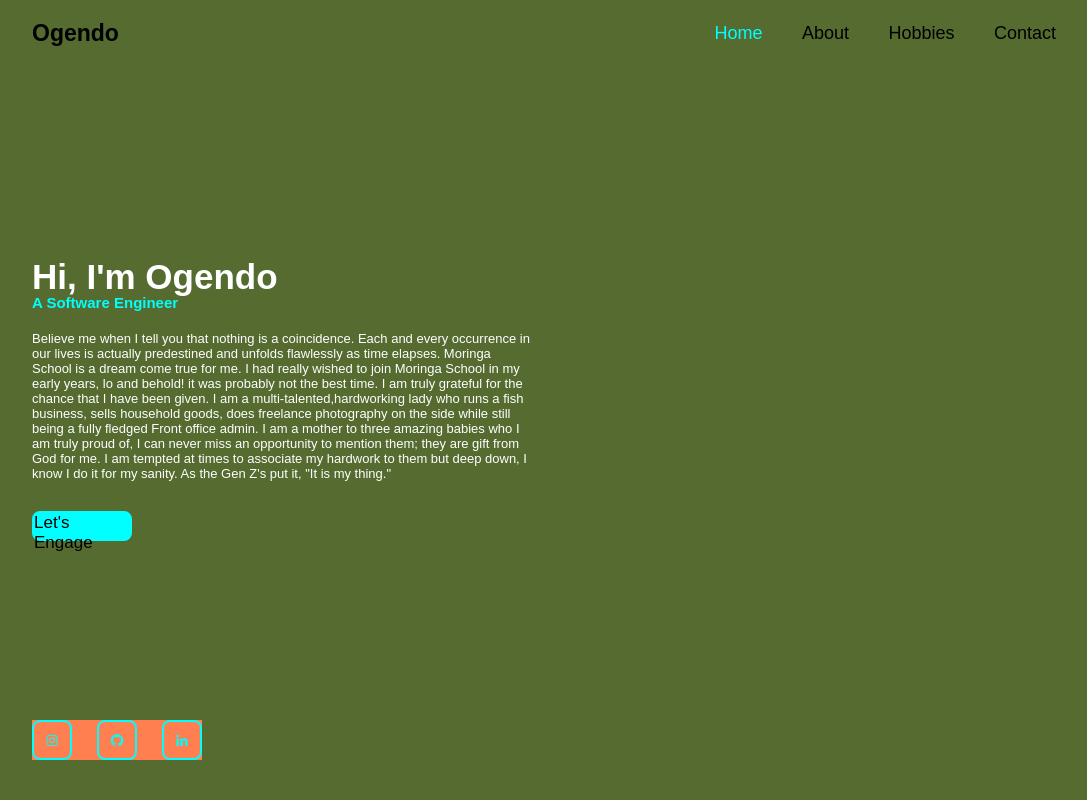
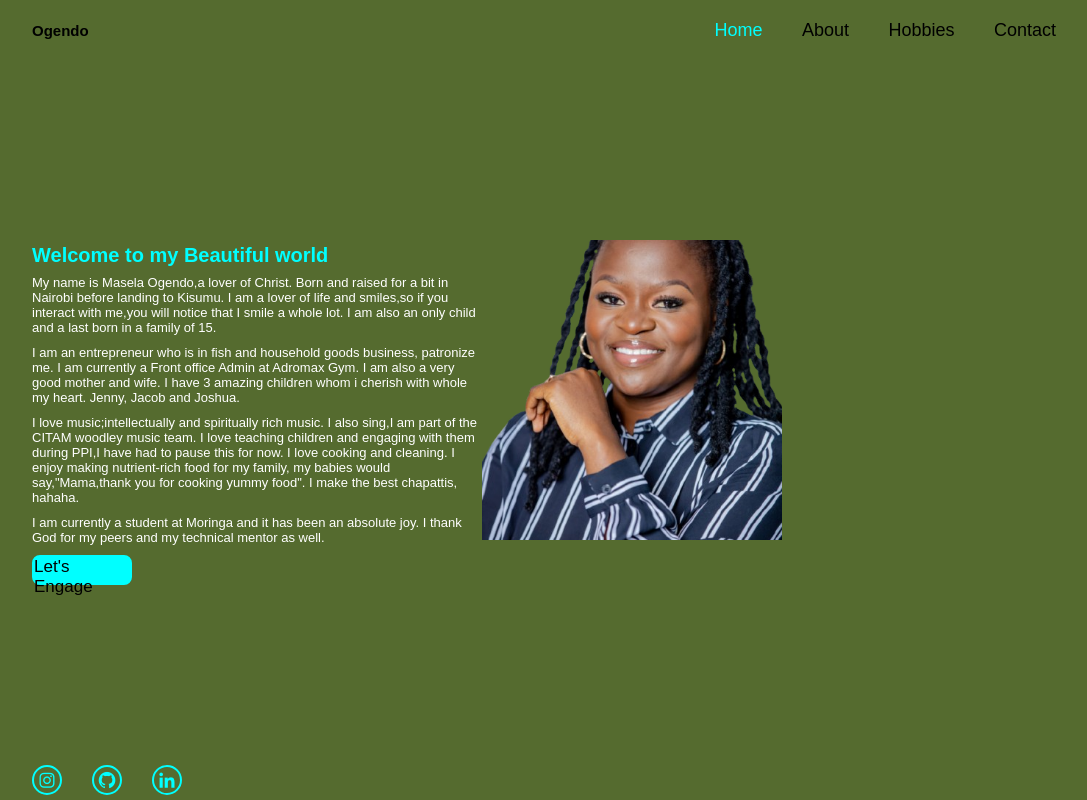
Before and after one commit to Ogendo-star/Masela-Website, a plain HTML site: page index.html in a window 1280 px wide. Shown: the whole page, without its empty margins (96-1183 px from the left). Drawn offline with nearby package versions, Linux system fonts and the light colour scheme.

Commit message:
feat:modified index html and style css

```diff
--- a/index.html
+++ b/index.html
@@ -21,18 +21,27 @@
 
  <section class="home">
     <div class="home-content">
-        <h1>Hi, I'm Ogendo</h1>
-        <h4>A Software Engineer</h4>
-        <p>Believe me when I tell you that nothing is a coincidence.
-        Each and every occurrence in our lives is actually predestined and unfolds flawlessly as time elapses.
-        Moringa School is a dream come true for me. I had really wished to join Moringa School in my early years,
-        lo and behold! it was probably not the best time.
-        I am truly grateful for the chance that I have been given.
-    I am a multi-talented,hardworking lady who runs a fish business, sells household goods,
-does freelance photography on the side while still being a fully fledged Front office admin.
-I am a mother to three amazing babies who I am truly proud of, I can never miss an opportunity to mention them;
-they are gift from God for me. I am tempted at times to associate my hardwork to them but deep down, I know I do it for my sanity.
-As the Gen Z's put it, "It is my thing."
+        <h1>Welcome to my Beautiful world</h1>
+
+        <p>My name is Masela Ogendo,a lover of Christ.
+        Born and raised for a bit in Nairobi before landing to Kisumu.
+        I am a lover of life and smiles,so if you interact with me,you will notice
+        that I smile a whole lot. I am also an only child and a last born in a family of 15.
+
+        <p>I am an entrepreneur who is in fish and household goods business, patronize me.
+        I am currently a Front office Admin at Adromax Gym.
+        I am also a very good mother and wife. I have 3 amazing children whom i cherish with whole my heart.
+        Jenny, Jacob and Joshua.</p>
+
+        <p>I love music;intellectually and spiritually rich music. I also sing,I am part of the CITAM woodley music team.
+        I love teaching children and engaging with them during PPI,I have had to pause this for now.
+        I love cooking and cleaning. I enjoy making nutrient-rich food for my family,
+        my babies would say,"Mama,thank you for cooking yummy food".
+        I make the best chapattis, hahaha.</p>
+
+        <p>I am currently a student at Moringa and it has been an absolute joy.
+        I thank God for my peers and my technical mentor as well.</p>
+
 </p>
 
 <div class="btn-box">
@@ -45,8 +54,15 @@ As the Gen Z's put it, "It is my thing."
         <a href="#"><i class='bx bxl-github' ></i></a>
         <a href="#"><i class='bx bxl-linkedin' ></i></a>
 
+</div>
 
-    </div>
+
+<div class="Images">
+    <img src="Assets/Images/Masela2.png" alt="Masela">
+
+
+</div>
+
 </section>
 </body>
 </html>
--- a/style.css
+++ b/style.css
@@ -27,7 +27,7 @@ body {
     }
 
 .logo {
-    font-size: 23px;
+    font-size: 15px;
     color: black;
     text-decoration: wavy;
     font-weight: 600;
@@ -55,29 +55,26 @@ body {
 }
 
 .home-content{
-    max-width: 500px;
+    max-width: 450px;
 }
 
 .home-content h1 {
-    font-size: 35px;
-    font-weight: 700;
+    font-size: 20px;
+    font-weight: 600;
     line-height: 1.0;
-
+    color: cyan;
+    margin: 30px 0 10px;
 }
 
-.home-content h4 {
-    font-size: 15px;
-    font-weight: 700;
-    color: cyan;
-}
 .home-content p {
     font-size: 13px;
-    margin: 20px 0 30px;
+    margin: 10px 0 10px;
 }
 
 .home-content .btn-box {
     width: 100px;
     height: 30px;
+
 
 }
 
@@ -95,27 +92,67 @@ body {
     text-decoration: none;
     font-weight: 500;
     letter-spacing: none;
+
 }
 
 .home-sci {
     position: absolute;
-    bottom: 40px;
-    width: 170px;
-    background: coral;
+    bottom: 5px;
+    width: 150px;
     display: flex;
     justify-content: space-between;
 }
 
-.home-sci a{
+.home-sci a {
+    position: relative;
     display: inline-flex;
     justify-content: center;
     align-items: center;
-    width: 40px;
-    height: 40px;
+    width: 30px;
+    height: 30px;
     background: transparent;
     border: 2px solid cyan;
-    border-radius: 20%;
-    font-size: 15px;
+    border-radius: 50%;
+    font-size: 20px;
     color: cyan;
     text-decoration: none;
+    z-index: 1;
+    overflow: hidden;
 }
+
+.home-sci a::before {
+    content:'';
+    position: absolute;
+    top: 0;
+    left: 0;
+    width: 0;
+    height: 100%;
+    background-color:coral;
+    z-index: -1;
+    transition: .5s;
+
+
+}
+
+.home-sci a:hover::before{
+    width:100%
+
+}
+
+.Images {
+    position: relative;
+    width: 300px;
+    height: 300px;
+    overflow: hidden;
+    padding: 0;
+    margin-top: 80px;
+    margin-bottom: 100px;
+
+}
+
+.Images img {
+    width: 100%;
+    height: 100%;
+    object-fit: cover;
+    overflow: hidden;
+}
```
Also changed, not shown: Assets/Images/Jacob.jpeg (added), Assets/Images/Jenny.jpeg (added), Assets/Images/Joshua.jpeg (added), Assets/Images/Masela.jpeg (added), Assets/Images/Masela1.jpeg (added), Assets/Images/Masela2.png (added).
